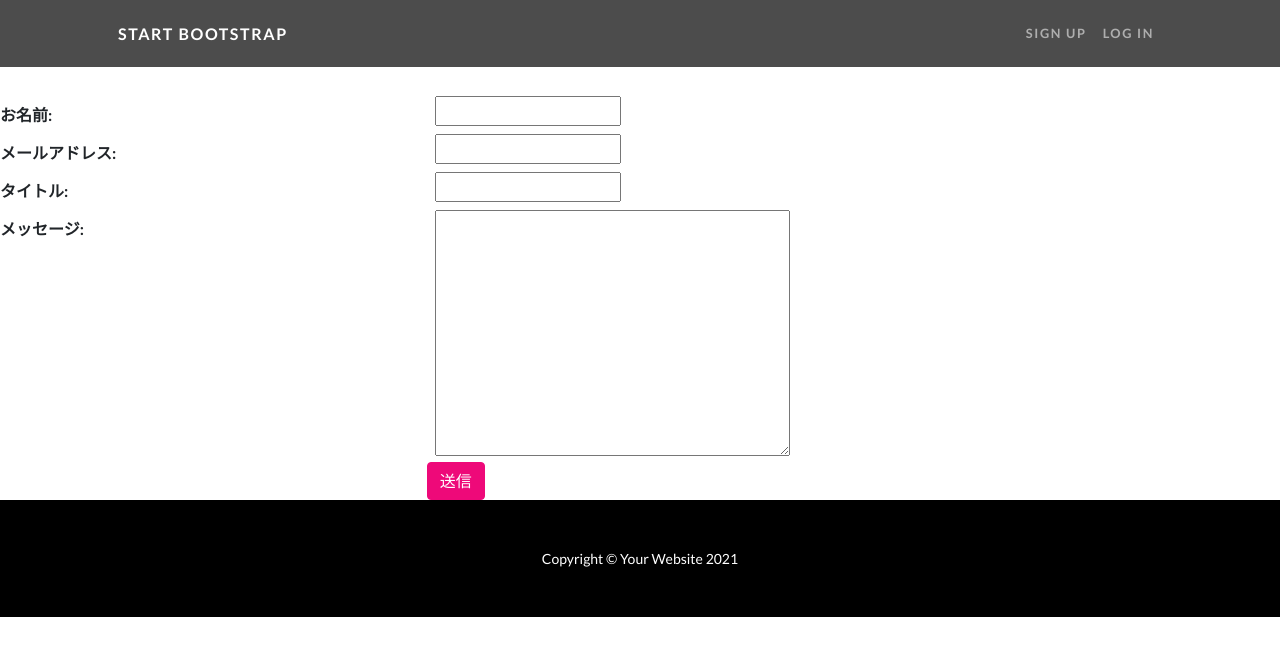
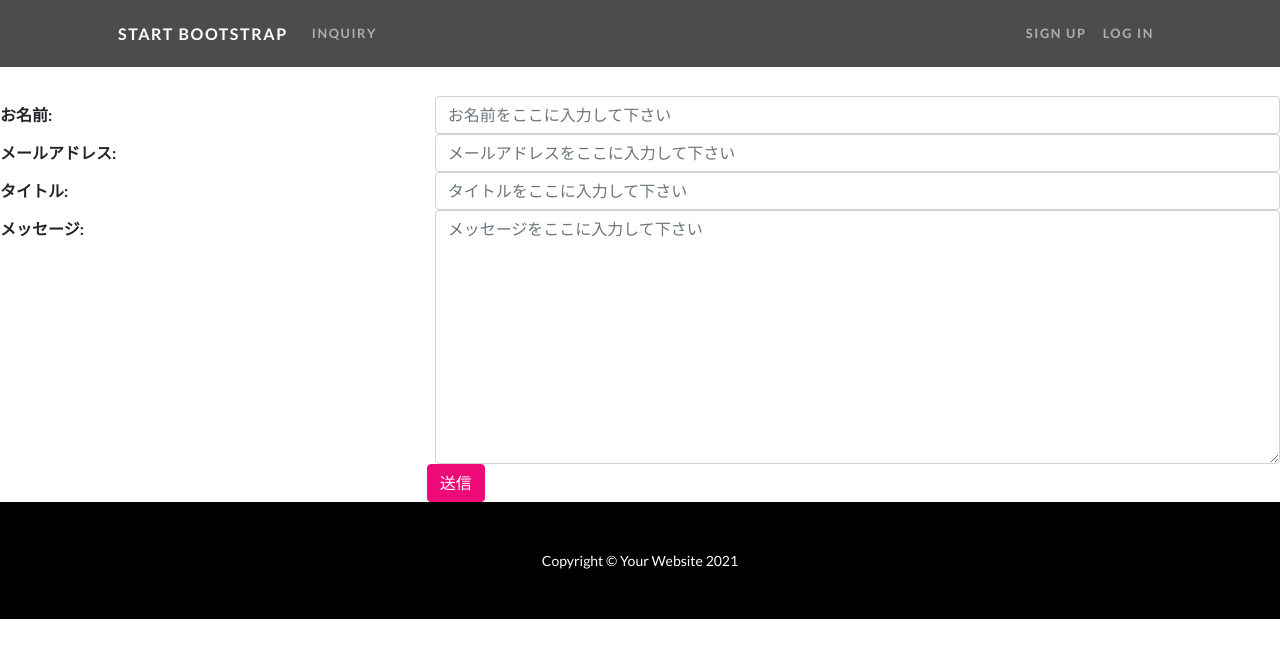
Before and after one commit to yuzua/lecture-django, a Django app: page /inquiry/ in a window 1280 px wide. Shown: the top 658 px of the page. Run offline with Django 3.2, Linux system fonts and the light colour scheme; some libraries are stand-ins or nearby versions.

Commit message:
[update] Reflect css

```diff
--- a/diary/forms.py
+++ b/diary/forms.py
@@ -8,3 +8,12 @@ class InquiryForm(forms.Form):
 
     def __init__(self, *args, **kwargs):
         super().__init__(*args, **kwargs)
+
+        self.fields['name'].widget.attrs['class'] = 'form-control col-9'
+        self.fields['name'].widget.attrs['placeholder'] = 'お名前をここに入力して下さい'
+        self.fields['email'].widget.attrs['class'] = 'form-control col-11'
+        self.fields['email'].widget.attrs['placeholder'] = 'メールアドレスをここに入力して下さい'
+        self.fields['title'].widget.attrs['class'] = 'form-control col-11'
+        self.fields['title'].widget.attrs['placeholder'] = 'タイトルをここに入力して下さい'
+        self.fields['message'].widget.attrs['class'] = 'form-control col-12'
+        self.fields['message'].widget.attrs['placeholder'] = 'メッセージをここに入力して下さい'
--- a/diary/templates/diary/base.html
+++ b/diary/templates/diary/base.html
@@ -30,6 +30,11 @@
                 aria-controls="navbarResponsive" aria-expanded="false" aria-label="Toggle navigation"><span
                     class="navbar-toggler-icon"></span></button>
             <div class="collapse navbar-collapse" id="navbarResponsive">
+                <ul class="navbar-nav mr-auto">
+                    <li class="nav-item{% block active_inquiry %}{% endblock %}">
+                        <a class="nav-link" href="{% url 'diary:inquiry' %}">INQUIRY</a>
+                    </li>
+                </ul>
                 <ul class="navbar-nav ms-auto">
                     <li class="nav-item"><a class="nav-link" href="#!">Sign Up</a></li>
                     <li class="nav-item"><a class="nav-link" href="#!">Log In</a></li>
```
Also changed, not shown: 1 other file.
